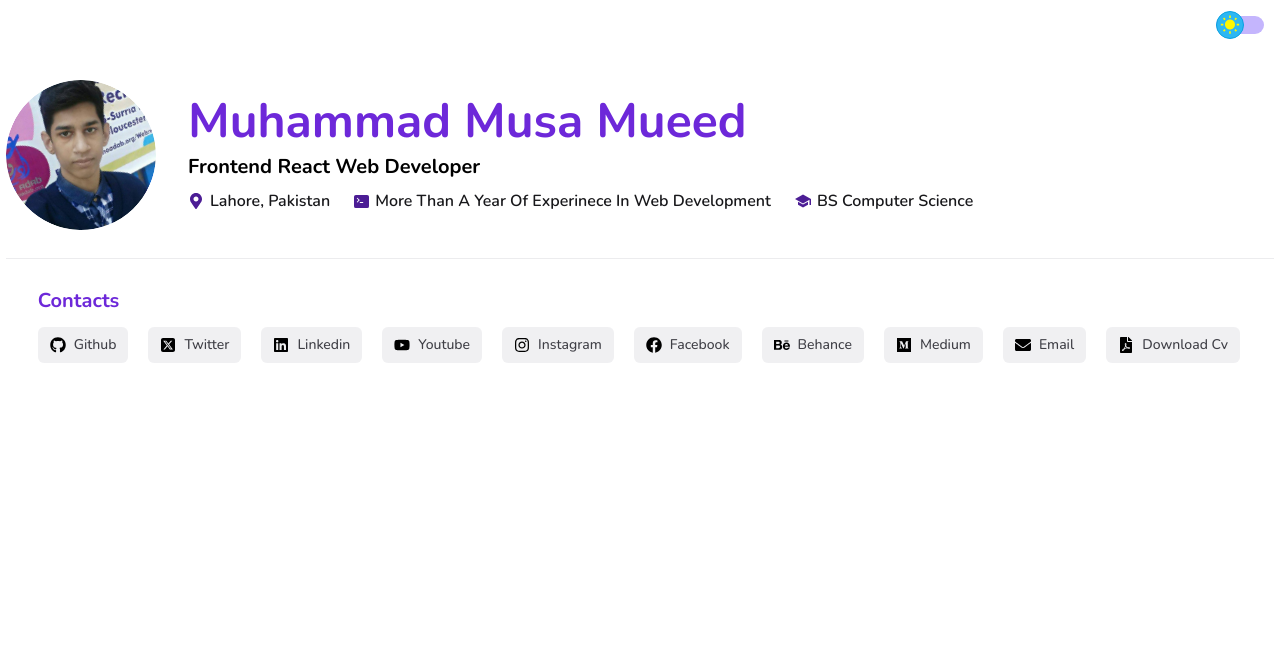
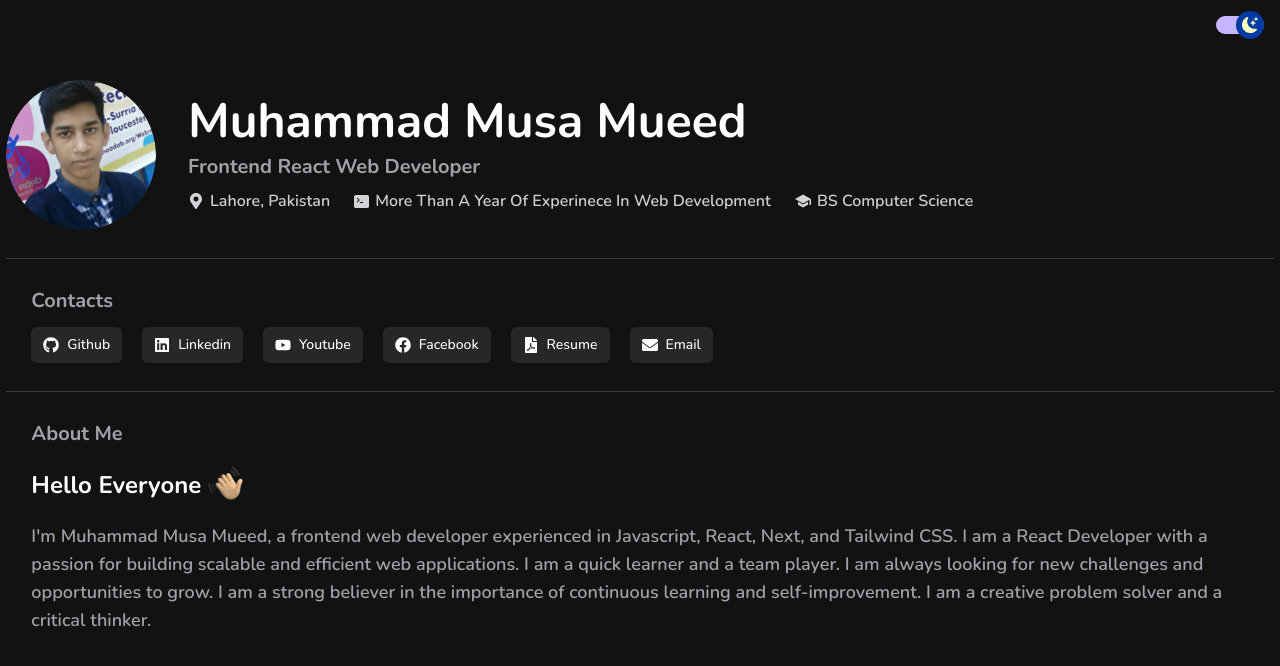
Before and after one commit to musamueed19/my-portfolio-reactjs-nextjs, a Next.js app in the folder my-portfolio/: page / in a window 1280 px wide. Shown: the top 666 px of the page. Built offline with nearby package versions, Linux system fonts and the light colour scheme.

Commit message:
about section completed

```diff
--- a/my-portfolio/app/layout.js
+++ b/my-portfolio/app/layout.js
@@ -6,8 +6,8 @@ import DarkLight from "@/components/DarkLight";
 // const inter = Inter({ subsets: ["latin"] });
 
 export const metadata = {
-  title: "Create Next App",
-  description: "Generated by create next app",
+  title: "Muhammad Musa Mueed | An IT Influencer",
+  description: "Assalam-o-Alaikum! I am Muhammad Musa Mueed, a software developer. I am passionate about building scalable and efficient software solutions. I am a full-stack developer with expertise in both front-end and back-end development. I am also a strong believer in the importance of clean code and test-driven development.",
 };
 
 export default function RootLayout({ children }) {
--- a/my-portfolio/app/page.js
+++ b/my-portfolio/app/page.js
@@ -1,3 +1,4 @@
+import About from "@/components/About";
 import Contacts from "@/components/Contacts";
 import Header from "@/components/Header";
 
@@ -9,6 +10,7 @@ export default function HomePage() {
       <div className="mt-20 h-[1000px]">
         <Header />
         <Contacts />
+        <About />
       </div>
     </main>
   );
--- /dev/null
+++ b/my-portfolio/components/About.jsx
@@ -0,0 +1,32 @@
+import { aboutData } from "@/constants/constants";
+import Heading from "./Heading";
+import SectionWrapper from "./SectionWrapper";
+import Image from "next/image";
+
+const About = () => {
+  const {heading, bio, extraDetail} = aboutData;
+
+  return (
+    <SectionWrapper>
+      {/* Heading - Section */}
+      <Heading>About Me</Heading>
+
+      {/* About Data - Section */}
+
+      <div className="relative flex items-center">
+      {/* About Me, Heading */}
+      <h3 className="text-xl md:text-2xl font-bold text-black dark:text-white">{`${heading}`}</h3>
+
+      {/* 👋🏻 */}
+        <Image src={"/wave.svg"} alt="wave emoji" height={50} width={50} />
+      </div>
+
+      {/* About me bio */}
+      <p className="text-base md:text-lg mt-3 text-black dark:text-zinc-400 font-semibold">
+        {bio}
+      </p>
+    </SectionWrapper>
+  );
+};
+
+export default About;
--- a/my-portfolio/components/Contacts.jsx
+++ b/my-portfolio/components/Contacts.jsx
@@ -1,15 +1,14 @@
-import React from "react";
 import Heading from "./Heading";
 
 //
 
 import { socialLinkData } from "@/constants/constants";
 import Link from "next/link";
+import SectionWrapper from "./SectionWrapper";
 
 const Contacts = () => {
   return (
-    <section className="border-t py-7 border-zinc-200/70 dark:border-zinc-700/90">
-      <div className="w-[95%] mx-auto">
+    <SectionWrapper>
       <Heading>Contacts</Heading>
 
       {/* Social List Container */}
@@ -23,12 +22,13 @@ const Contacts = () => {
             className="flex items-center capitalize space-x-2 bg-zinc-200/55 dark:bg-zinc-800 hover:bg-zinc-200 dark:hover:bg-zinc-700/90 rounded-md transition-all duration-300 px-3 py-2"
           >
             {item.icon}
-              <span className="text-sm capitalize font-medium text-zinc-700 dark:text-white">{item.label}</span>
+            <span className="text-sm capitalize font-medium text-zinc-700 dark:text-white">
+              {item.label}
+            </span>
           </Link>
         ))}
       </div>
-      </div>
-    </section>
+    </SectionWrapper>
   );
 };
 
--- a/my-portfolio/components/DarkLight.jsx
+++ b/my-portfolio/components/DarkLight.jsx
@@ -1,6 +1,6 @@
 "use client";
 
-import { useState } from "react";
+import { useEffect, useState } from "react";
 
 // icons
 import { BsMoonStarsFill } from "react-icons/bs";
@@ -15,7 +15,10 @@ import classNames from "classnames";
 const DarkLight = () => {
   // set theme stats
   const { theme, setTheme } = useTheme();
-  // setTheme("light");
+  useEffect(() => {
+    setTheme("dark");
+
+  }, [])
 
   return (
     //   from bg-zinc-700 to bg-violet-300 of 'div' container
--- /dev/null
+++ b/my-portfolio/components/SectionWrapper.jsx
@@ -0,0 +1,12 @@
+const SectionWrapper = ({children}) => {
+  return (
+   <section className="border-t py-7 border-zinc-200/70 dark:border-zinc-700/90">
+
+          <div className="w-[96%] mx-auto">
+              {children}
+      </div>
+   </section>
+  )
+}
+
+export default SectionWrapper
--- a/my-portfolio/constants/constants.js
+++ b/my-portfolio/constants/constants.js
@@ -1,5 +1,11 @@
 // icons
-import { FaBehance, FaEnvelope, FaFacebook, FaFilePdf, FaGithub } from "react-icons/fa";
+import {
+  FaBehance,
+  FaEnvelope,
+  FaFacebook,
+  FaFilePdf,
+  FaGithub,
+} from "react-icons/fa";
 import { FaSquareXTwitter } from "react-icons/fa6";
 import { FaLinkedin } from "react-icons/fa";
 import { FaYoutube } from "react-icons/fa";
@@ -29,73 +35,70 @@ export const headerData = {
 
 export const socialLinkData = [
   {
-    id: 1,
     name: "github",
     label: "github",
     href: "http://github.com/musamueed19",
     icon: <FaGithub className="text-amber-950" />,
   },
+  // {
+  //     //   name: "twitter",
+  //   label: "twitter",
+  //   href: "http://twitter.com/username",
+  //   icon: <FaSquareXTwitter />,
+  // },
   {
-    id: 2,
-    name: "twitter",
-    label: "twitter",
-    href: "http://twitter.com/username",
-    icon: <FaSquareXTwitter />,
-  },
-  {
-    id: 3,
     name: "linkedin",
     label: "linkedin",
     href: "http://linkedin.com/in/musamueed19",
     icon: <FaLinkedin className="text-[#2b6adf]" />,
   },
   {
-    id: 4,
     name: "youtube",
     label: "youtube",
     href: "http://youtube.com/@sayedu",
     icon: <FaYoutube className="text-red-600" />,
   },
+  // {
+  //     //   name: "instagram",
+  //   label: "instagram",
+  //   href: "http://instagram.com/musamueed19",
+  //   icon: <FaInstagram className="text-pink-600" />,
+  // },
+  // {
+  //       //   name: "behance",
+  //   label: "behance",
+  //   href: "http://behance.com/username",
+  //   icon: <FaBehance className="text-blue-800" />,
+  // },
+  // {
+  //       //   name: "medium",
+  //   label: "medium",
+  //   href: "http://medium.com/username",
+  //   icon: <FaMedium />,
+  // },
   {
-    id: 5,
-    name: "instagram",
-    label: "instagram",
-    href: "http://instagram.com/musamueed19",
-    icon: <FaInstagram className="text-pink-600" />,
-  },
-  {
-    id: 6,
     name: "facebook",
     label: "facebook",
     href: "http://facebook.com/sayedu.pk",
     icon: <FaFacebook className="text-blue-600" />,
   },
   {
-    id: 7,
-    name: "behance",
-    label: "behance",
-    href: "http://behance.com/username",
-    icon: <FaBehance className="text-blue-800" />,
+    name: "cv",
+    label: "Resume",
+    href: "/files/cv.pdf",
+    icon: <FaFilePdf />,
   },
   {
-    id: 8,
-    name: "medium",
-    label: "medium",
-    href: "http://medium.com/username",
-    icon: <FaMedium />,
-  },
-  {
-    id: 9,
     name: "email",
     label: "email",
     href: "mailto:musa.swh@gmail.com",
     icon: <FaEnvelope />,
   },
-  {
-    id: 10,
-    name: "cv",
-    label: "download cv",
-    href: "/files/cv.pdf",
-    icon: <FaFilePdf />,
-  },
 ];
+
+export const aboutData = {
+  heading: "Hello Everyone",
+  bio: "I'm Muhammad Musa Mueed, a frontend web developer experienced in Javascript, React, Next, and Tailwind CSS. I am a React Developer with a passion for building scalable and efficient web applications. I am a quick learner and a team player. I am always looking for new challenges and opportunities to grow. I am a strong believer in the importance of continuous learning and self-improvement. I am a creative problem solver and a critical thinker.",
+  extraDetail:
+    "I am a good communicator and a team player. I am a strong believer in the importance of teamwork and collaboration. I am a good listener and a respectful person. I am a strong believer in the importance of empathy and understanding.",
+};
```
Also changed, not shown: my-portfolio/public/wave.svg (added). Lines whose indentation alone changed are shown as unchanged.
